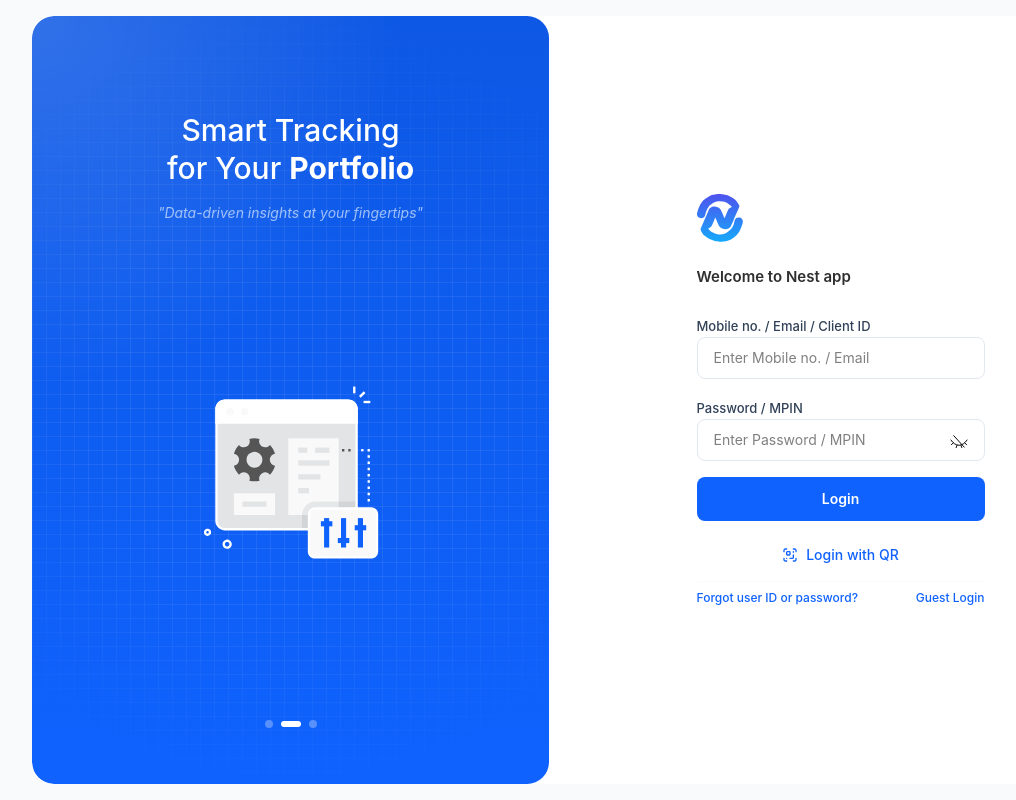
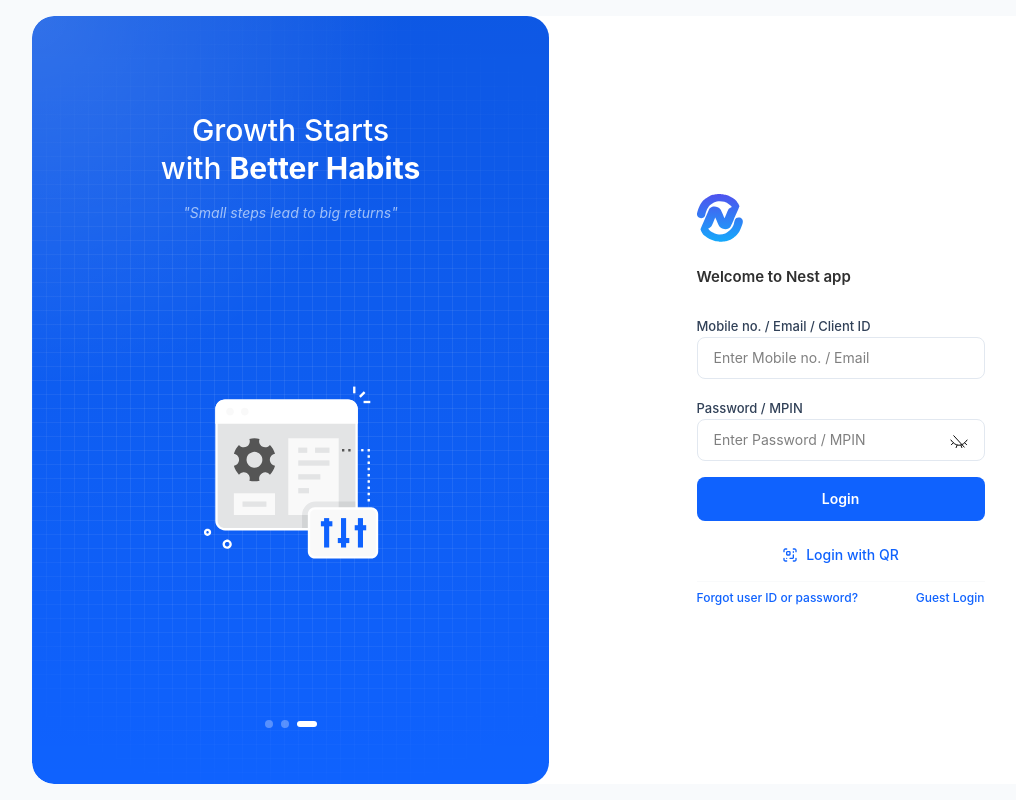
Before and after one commit to Dhruv-Omnenest/POC, a React (Vite) app: page /auth in a window 1280 px wide. Shown: the whole page, without its empty margins (58-1074 px from the left). Built offline with nearby package versions, Linux system fonts and the light colour scheme.

Commit message:
AuthCarousel time

```diff
--- a/src/features/Auth/components/AuthCarousel.tsx
+++ b/src/features/Auth/components/AuthCarousel.tsx
@@ -24,7 +24,7 @@ export const AuthCarousel = () => {
   useEffect(() => {
     const interval = setInterval(() => {
       setActiveIndex((prev) => (prev + 1) % CAROUSEL_DATA.length);
-    }, 5000);
+    }, 2000);
     return () => clearInterval(interval);
   }, []);
 
```
